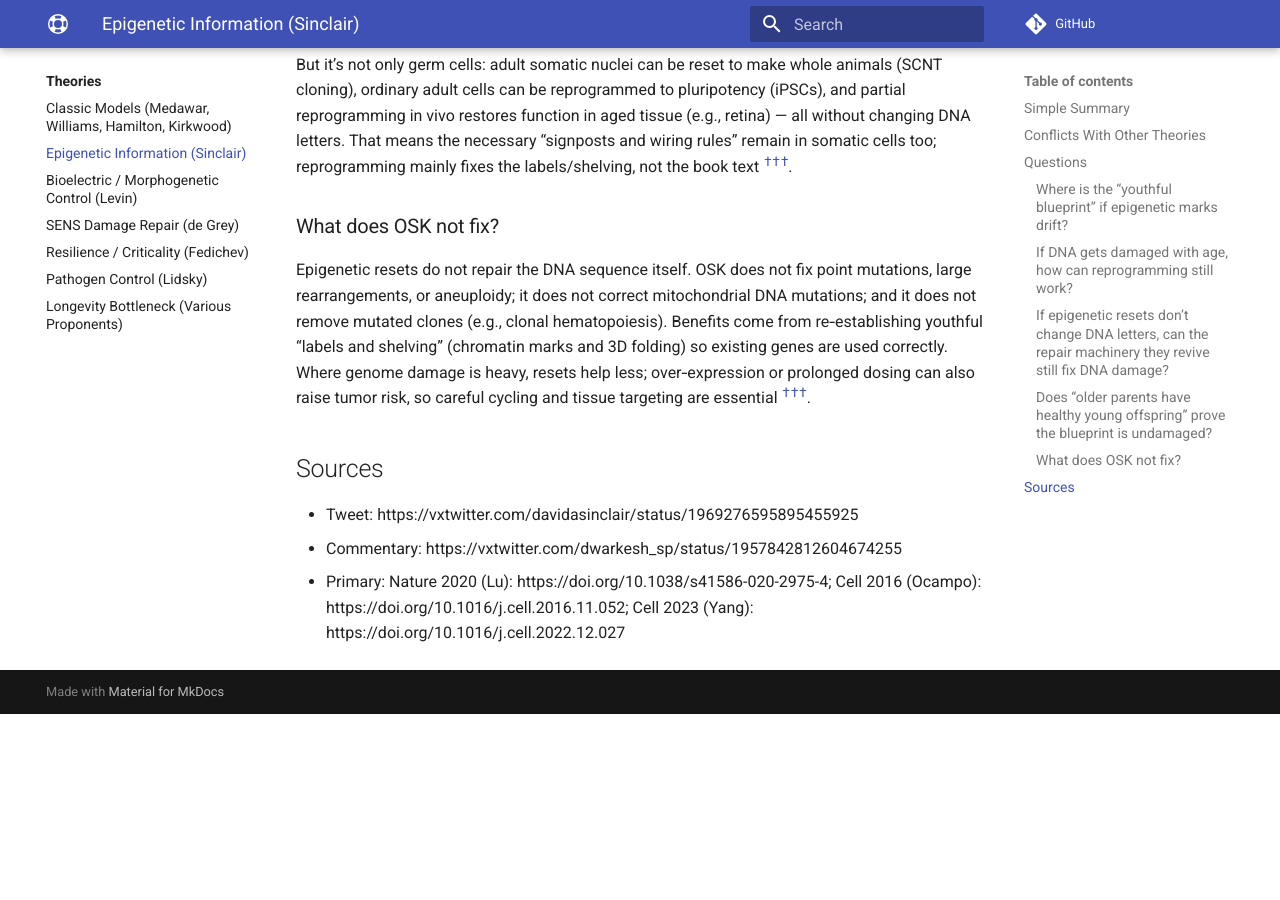
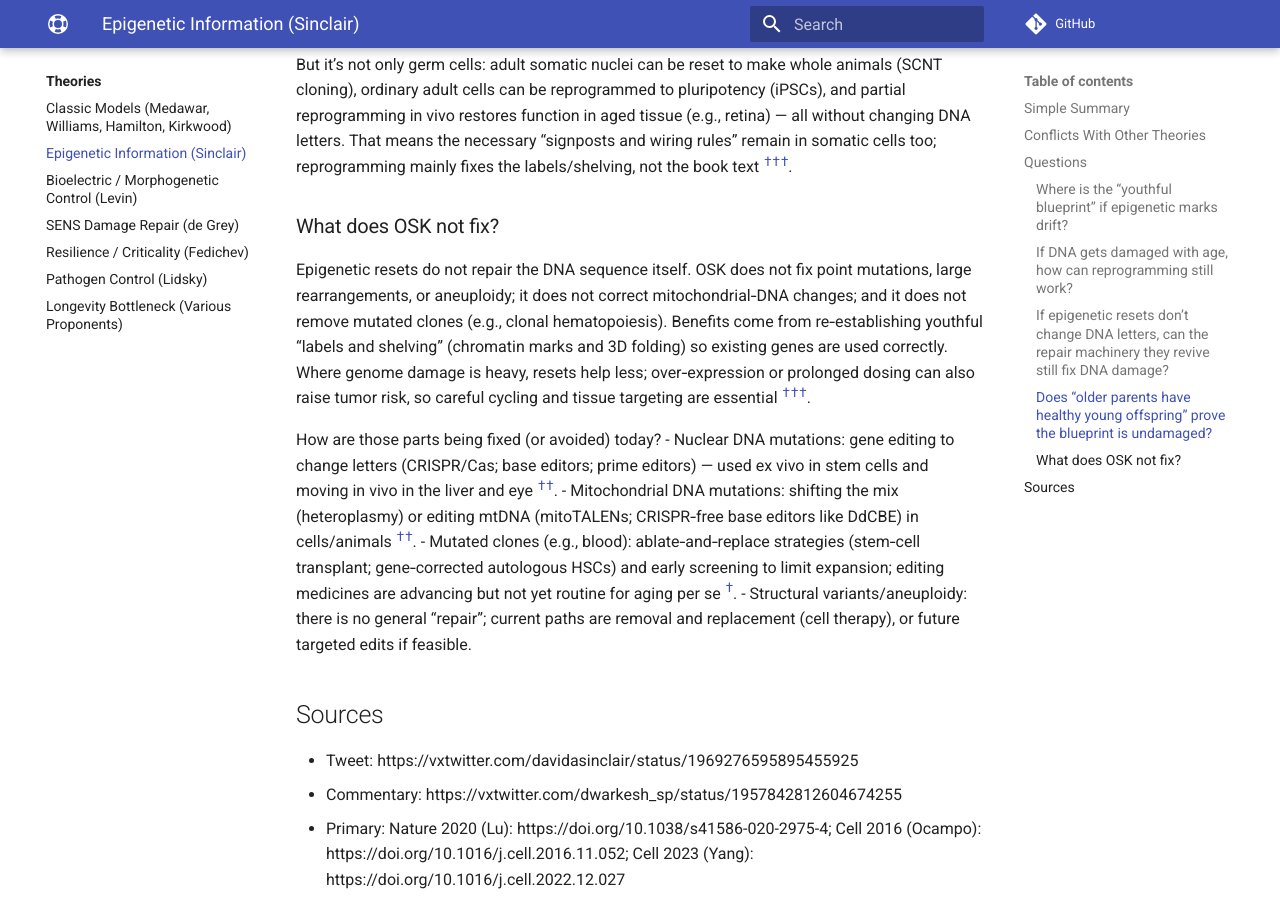
Before and after one commit to djgish485/project-lifespan, an MkDocs documentation site: the page built from docs/theories/epigenetic_information.md, in a window 1280 px wide and 900 px high, scrolled down 2995 px. Built offline with MkDocs 1.6.1 and Material for MkDocs 9.7.7, drawn with Linux system fonts in a browser that asks for light colours; comment, search, counter and statistics services are not loaded; before the commit the page ends 3709 px from its top, so only the background shows below that.

Commit message:
docs(theories): expand ‘What does OSK not fix?’ with simple list of complementary fixes (nuclear editing, mtDNA editing, clone replacement) + references

```diff
--- a/docs/theories/epigenetic_information.md
+++ b/docs/theories/epigenetic_information.md
@@ -96,7 +96,13 @@ But it’s not only germ cells: adult somatic nuclei can be reset to make whole
 
 ### What does OSK not fix?
 
-Epigenetic resets do not repair the DNA sequence itself. OSK does not fix point mutations, large rearrangements, or aneuploidy; it does not correct mitochondrial DNA mutations; and it does not remove mutated clones (e.g., clonal hematopoiesis). Benefits come from re‑establishing youthful “labels and shelving” (chromatin marks and 3D folding) so existing genes are used correctly. Where genome damage is heavy, resets help less; over‑expression or prolonged dosing can also raise tumor risk, so careful cycling and tissue targeting are essential <sup><a class="ref-pop" href="https://doi.org/10.1016/j.cell.2016.11.052" data-ref-url="https://doi.org/10.1016/j.cell.2016.11.052" data-ref-summary="Cell (2016): in‑vivo partial reprogramming improves hallmarks in progeroid mice; continuous expression causes teratomas; cyclic dosing mitigates risk.">†</a></sup><sup><a class="ref-pop" href="https://doi.org/10.1038/s41586-020-2975-4" data-ref-url="https://doi.org/10.1038/s41586-020-2975-4" data-ref-summary="Nature (2020): retina OSK reverses aging features without genome editing; demonstrates functional rescue via epigenetic reset.">†</a></sup><sup><a class="ref-pop" href="https://doi.org/10.1016/j.cell.2022.12.027" data-ref-url="https://doi.org/10.1016/j.cell.2022.12.027" data-ref-summary="Cell (2023): break‑induced epigenetic drift model (ICE) reversed by OSK; sequence lesions remain.">†</a></sup>.
+Epigenetic resets do not repair the DNA sequence itself. OSK does not fix point mutations, large rearrangements, or aneuploidy; it does not correct mitochondrial‑DNA changes; and it does not remove mutated clones (e.g., clonal hematopoiesis). Benefits come from re‑establishing youthful “labels and shelving” (chromatin marks and 3D folding) so existing genes are used correctly. Where genome damage is heavy, resets help less; over‑expression or prolonged dosing can also raise tumor risk, so careful cycling and tissue targeting are essential <sup><a class="ref-pop" href="https://doi.org/10.1016/j.cell.2016.11.052" data-ref-url="https://doi.org/10.1016/j.cell.2016.11.052" data-ref-summary="Cell (2016): in‑vivo partial reprogramming improves hallmarks in progeroid mice; continuous expression causes teratomas; cyclic dosing mitigates risk.">†</a></sup><sup><a class="ref-pop" href="https://doi.org/10.1038/s41586-020-2975-4" data-ref-url="https://doi.org/10.1038/s41586-020-2975-4" data-ref-summary="Nature (2020): retina OSK reverses aging features without genome editing; demonstrates functional rescue via epigenetic reset.">†</a></sup><sup><a class="ref-pop" href="https://doi.org/10.1016/j.cell.2022.12.027" data-ref-url="https://doi.org/10.1016/j.cell.2022.12.027" data-ref-summary="Cell (2023): break‑induced epigenetic drift model (ICE) reversed by OSK; sequence lesions remain.">†</a></sup>.
+
+How are those parts being fixed (or avoided) today?
+- Nuclear DNA mutations: gene editing to change letters (CRISPR/Cas; base editors; prime editors) — used ex vivo in stem cells and moving in vivo in the liver and eye <sup><a class="ref-pop" href="https://doi.org/10.1038/s41586-019-1711-4" data-ref-url="https://doi.org/10.1038/s41586-019-1711-4" data-ref-summary="Nature (2019): prime editing — precise DNA edits without double‑strand breaks.">†</a></sup><sup><a class="ref-pop" href="https://doi.org/10.1056/NEJMoa2109925" data-ref-url="https://doi.org/10.1056/NEJMoa2109925" data-ref-summary="NEJM (2021): in‑vivo CRISPR editing of TTR in human liver.">†</a></sup>.
+- Mitochondrial DNA mutations: shifting the mix (heteroplasmy) or editing mtDNA (mitoTALENs; CRISPR‑free base editors like DdCBE) in cells/animals <sup><a class="ref-pop" href="https://doi.org/10.1038/s41586-020-2477-4" data-ref-url="https://doi.org/10.1038/s41586-020-2477-4" data-ref-summary="Nature (2020): DdCBE enables base editing of mitochondrial DNA.">†</a></sup><sup><a class="ref-pop" href="https://doi.org/10.1038/s41591-018-0124-7" data-ref-url="https://doi.org/10.1038/s41591-018-0124-7" data-ref-summary="Nat Med (2018): mitoTALENs reduce mutant mtDNA and rescue function in vivo.">†</a></sup>.
+- Mutated clones (e.g., blood): ablate‑and‑replace strategies (stem‑cell transplant; gene‑corrected autologous HSCs) and early screening to limit expansion; editing medicines are advancing but not yet routine for aging per se <sup><a class="ref-pop" href="https://doi.org/10.1038/s41576-021-00380-3" data-ref-url="https://doi.org/10.1038/s41576-021-00380-3" data-ref-summary="Nat Rev Genet (2021): clinical genome editing — progress and challenges.">†</a></sup>.
+- Structural variants/aneuploidy: there is no general “repair”; current paths are removal and replacement (cell therapy), or future targeted edits if feasible.
 
 ## Sources
 
```
